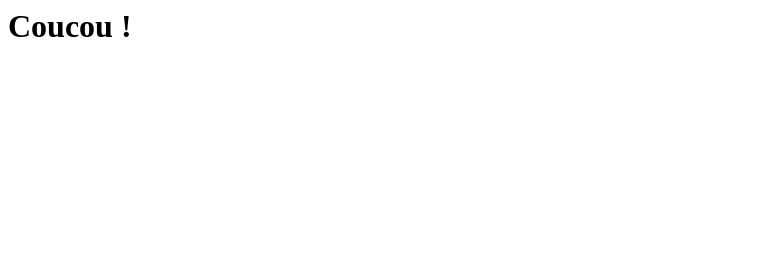
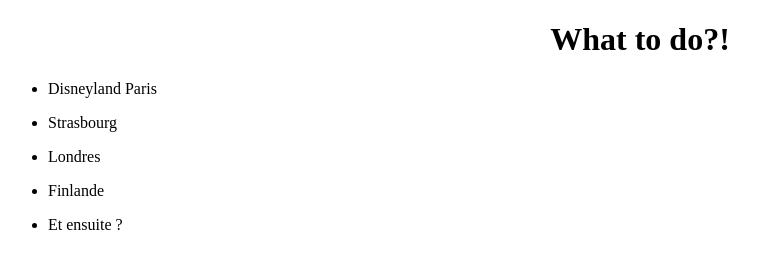
Before and after one commit to eltoredo/what-to-do, a plain HTML site: page index.html in a window 1280 px wide. Shown: the whole page, without its empty margins (0-781 px from the left). Drawn offline with Linux system fonts and the light colour scheme.

Commit message:
Basic HTML template

```diff
--- a/index.html
+++ b/index.html
@@ -1 +1,37 @@
-<h1>Coucou !</h1>
+<!DOCTYPE HTML>
+
+<html lang="fr">
+
+<head>
+  <meta charset="utf-8">
+  <title>What to do?!</title>
+  <link rel="stylesheet" href="index.css">
+</head>
+
+<body>
+
+	<CENTER><h1>What to do?!</h1></CENTER>
+
+	<ul>
+		<li>
+			<p>Disneyland Paris</p>
+		</li>
+		<li>
+			<p>Strasbourg</p>
+		</li>
+		<li>
+			<p>Londres</p>
+		</li>
+		<li>
+			<p>Finlande</p>
+		</li>
+		<li>
+			<p>Et ensuite ?</p>
+		</li>
+	</ul>
+
+	<script src="index.js"></script>
+
+</body>
+
+</html>
```
